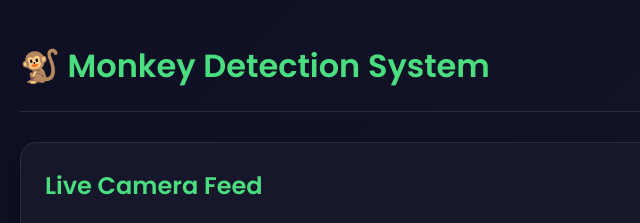
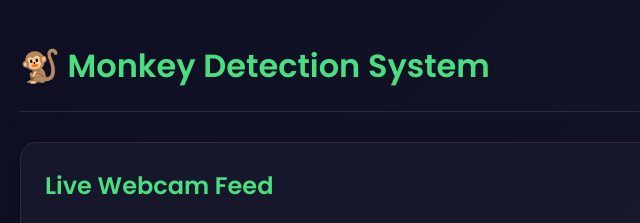
Before and after one commit to ficrammanifur/Monitoring-Hama, a plain HTML site: page index.html in a window 1280 px wide. Shown: the top 223 px of the page, 0-640 px from the left. Drawn offline with Linux system fonts and the light colour scheme; no server answers.

Commit message:
Update index.html

```diff
--- a/index.html
+++ b/index.html
@@ -11,7 +11,6 @@
 </head>
 <body>
     <div class="container">
-        <!-- Header -->
         <header class="header">
             <h1>🐒 Monkey Detection System</h1>
             <div class="status-indicator" id="systemStatus">
@@ -20,23 +19,20 @@
             </div>
         </header>
 
-        <!-- Main Dashboard -->
         <main class="dashboard">
-            <!-- Live Feed Section -->
             <section class="live-feed-section">
                 <div class="card">
-                    <h2>Live Camera Feed</h2>
+                    <h2>Live Webcam Feed</h2>
                     <div class="video-container">
-                        <img id="videoFeed" src="/placeholder.svg" alt="Live camera feed" class="video-feed">
+                        <img id="videoFeed" src="/placeholder.svg" alt="Live webcam feed" class="video-feed">
                         <div class="video-overlay" id="videoOverlay">
                             <div class="loading-spinner"></div>
-                            <p>Connecting to camera...</p>
+                            <p>Connecting to webcam...</p>
                         </div>
                     </div>
                 </div>
             </section>
 
-            <!-- Stats Cards -->
             <section class="stats-section">
                 <div class="stats-grid">
                     <div class="stat-card">
@@ -46,7 +42,6 @@
                             <p class="stat-number" id="monkeyCount">0</p>
                         </div>
                     </div>
-
                     <div class="stat-card">
                         <div class="stat-icon">⏰</div>
                         <div class="stat-content">
@@ -54,7 +49,6 @@
                             <p class="stat-time" id="lastDetection">Never</p>
                         </div>
                     </div>
-
                     <div class="stat-card">
                         <div class="stat-icon">📊</div>
                         <div class="stat-content">
@@ -65,7 +59,6 @@
                 </div>
             </section>
 
-            <!-- Detection History -->
             <section class="history-section">
                 <div class="card">
                     <div class="card-header">
@@ -75,7 +68,6 @@
                             Refresh
                         </button>
                     </div>
-
                     <div class="table-container">
                         <table class="history-table">
                             <thead>
@@ -100,7 +92,6 @@
         </main>
     </div>
 
-    <!-- Toast Notifications -->
     <div class="toast-container" id="toastContainer"></div>
 
     <script src="main.js"></script>
```
